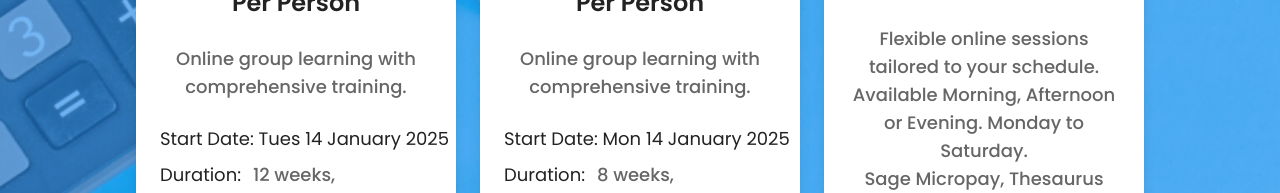
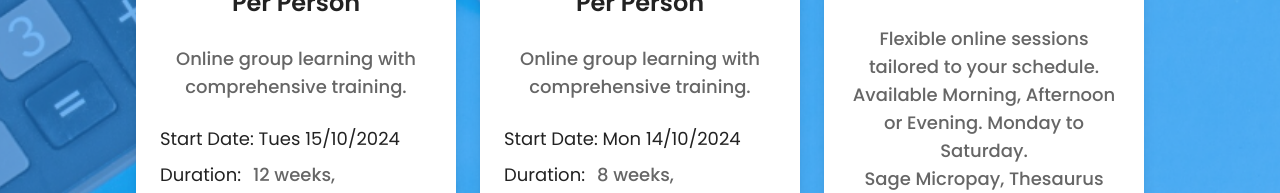
Before and after one commit to Eoin-IE/eoin-ie.github.io, a React (Create React App) app: page / in a window 1280 px wide. Shown: the part 2300-2493 px from the top of the page. Built offline with nearby package versions, Linux system fonts and the light colour scheme.

Commit message:
Revert "change"

```diff
--- a/src/components/course-component.js
+++ b/src/components/course-component.js
@@ -104,7 +104,7 @@ const ContentSection = () => {
                         Online group learning with comprehensive training.
                     </p>
                     <p className='mt-0 mb-2 text-[#666666] font-medium text-lg flex gap-3'>
-                        <span className='text-[#222222] text-nowrap'>Start Date: Tues 14 January 2025 </span>
+                        <span className='text-[#222222] text-nowrap'>Start Date: Tues 15/10/2024 </span>
                     </p>
                     <p className='m-0 text-[#666666] font-medium text-lg flex gap-3'>
                         <span className='text-[#222222] text-nowrap'>Duration:</span>12 weeks,<br/> 2 hours per week.<br/> Fee: €480
@@ -133,7 +133,7 @@ const ContentSection = () => {
                         Online group learning with comprehensive training.
                     </p>
                     <p className='mt-0 mb-2 text-[#666666] font-medium text-lg flex gap-3'>
-                        <span className='text-[#222222] text-nowrap'>Start Date: Mon 14 January 2025</span>
+                        <span className='text-[#222222] text-nowrap'>Start Date: Mon 14/10/2024</span>
                     </p>
                     <p className='m-0 text-[#666666] font-medium text-lg flex gap-3'>
                         <span className='text-[#222222] text-nowrap'>Duration:</span>8 weeks,<br/> 2 hours per week.<br/> Fee: €420
```
